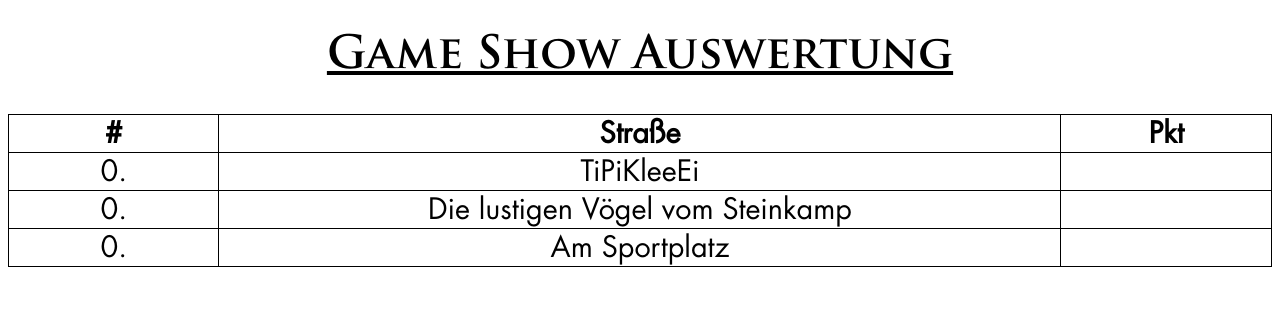
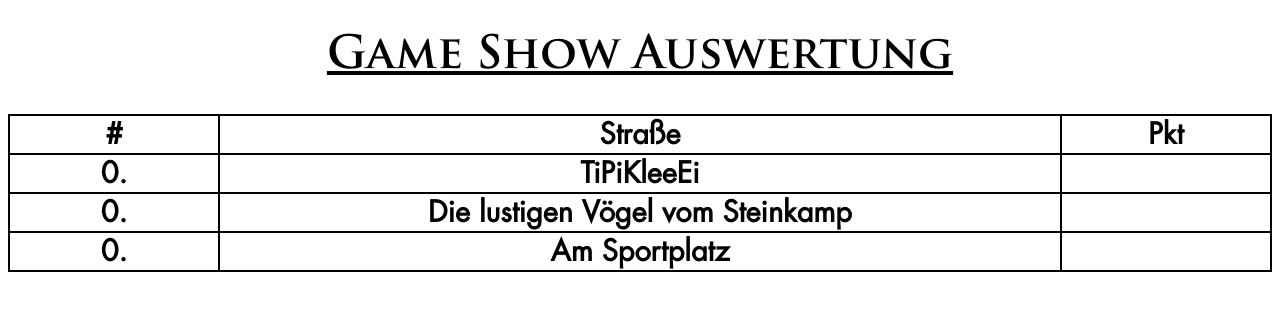
Before and after one commit to jan-who/sz-gameshow-auswertung, a PHP site: page /index.php?page=score in a window 1280 px wide. Shown: the top 311 px of the page. Run offline with PHP 8.4, Linux system fonts and the light colour scheme; data comes from the database, SQL or seed files in the repository; data that the repository does not hold is empty.

Commit message:
thicker table border and bold fonts in tables

```diff
--- a/php/src/other/auswertung.css
+++ b/php/src/other/auswertung.css
@@ -30,8 +30,14 @@ p, ul, li, td, th, table, option, input
 
 table, th, td
 {
-	border: 1px solid;
+	border: 2px solid;
 	border-collapse: collapse;
+}
+
+th, td
+{
+	text-align: center;
+	font-weight: bold;
 }
 
 th
--- a/php/src/other/score2.css
+++ b/php/src/other/score2.css
@@ -35,13 +35,6 @@ table#first
 	border: 0px;
 }
 
-td,
-th
-{
-	text-align: center;
-	border: 1px solid;
-}
-
 th.klein
 {
 	width: 5%;
```
Also changed, not shown: php/src/other/score.css (+0 -7 lines).
